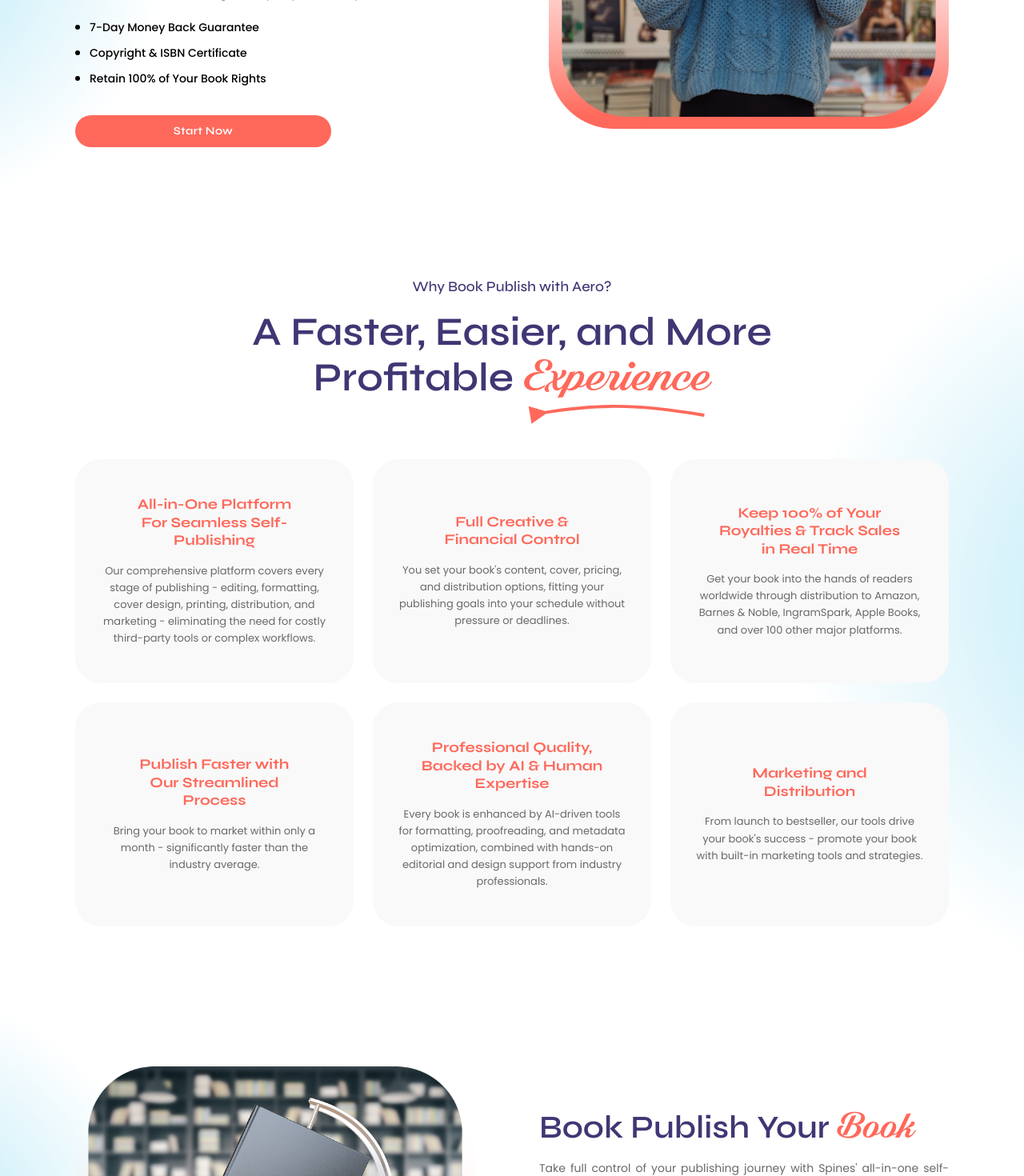
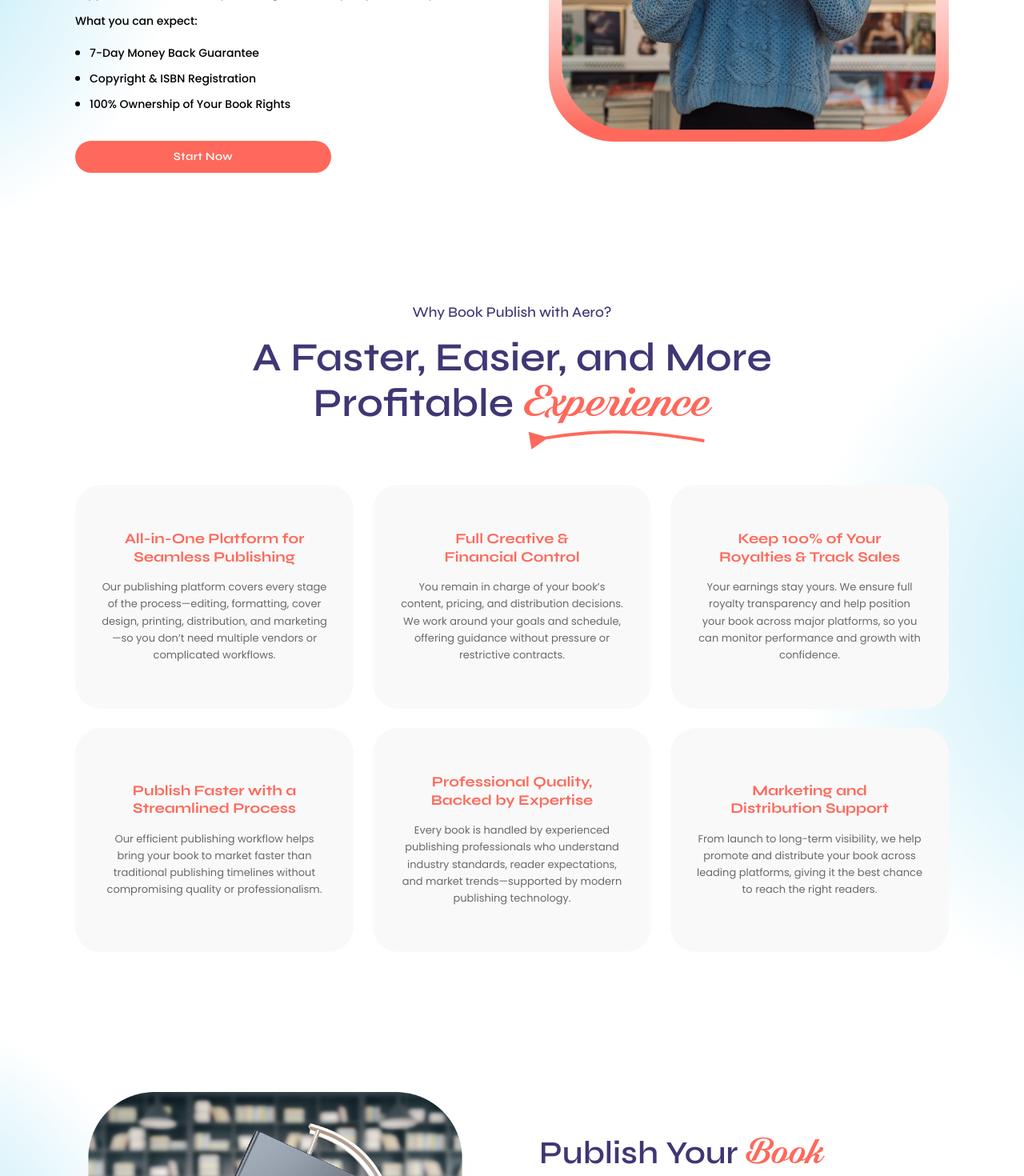
Before and after one commit to Invenzee/aeropublishing, a Next.js app: page /book-publishing in a window 1280 px wide. Shown: the part 1200-2670 px from the top of the page at 80% size. Built offline with nearby package versions, Linux system fonts and the light colour scheme.

Commit message:
book publishing page content updated

```diff
--- a/src/app/book-editing/page.tsx
+++ b/src/app/book-editing/page.tsx
@@ -15,23 +15,23 @@ export default function page() {
     const features = [
         {
             icon: "/feature-icon-1.png",
-            title: "Developmental Editing",
-            description: "Our developmental editing focuses on the big picture of your manuscript. We help refine structure, pacing, plot or argument flow, and overall clarity—ensuring your book is cohesive, engaging, and aligned with reader expectations before moving to final polish."
+            title: "ISBN Registration & Copyright Assistance",
+            description: "We take care of ISBN registration and copyright support to ensure your book is properly identified and protected. Our team manages the technical requirements with accuracy and care, so your book is ready for publication in both print and digital formats."
         },
         {
             icon: "/feature-icon-2.png",
-            title: "Line Editing",
-            description: "Line editing improves the style and readability of your writing. Our editors fine-tune sentence flow, word choice, and tone while preserving your unique voice—helping your manuscript read smoothly and professionally from start to finish."
+            title: "Manuscript Formatting & Layout",
+            description: "Your manuscript is professionally formatted to meet industry standards and platform requirements. We focus on clean layouts, readability, and consistency, ensuring your book looks polished and professional across all editions."
         },
         {
             icon: "/feature-icon-3.png",
-            title: "Copy Editing",
-            description: "Copy editing ensures accuracy and consistency throughout your manuscript. We correct grammar, punctuation, spelling, and syntax while maintaining consistency in language, formatting, and style across your entire book."
+            title: "Cover Design Integration",
+            description: "We integrate your cover design seamlessly into the publishing process. Our team ensures your cover meets technical specifications, aligns with market expectations, and presents your book professionally across all platforms."
         },
         {
             icon: "/feature-icon-4.png",
-            title: "Proofreading",
-            description: "Proofreading is the final quality check before publication. We carefully review your manuscript to catch any remaining errors or inconsistencies, ensuring your book is clean, polished, and ready for print and digital release."
+            title: "Platform Upload & Distribution",
+            description: "We prepare and upload your book to major online retailers and distribution platforms. Your title is correctly formatted, positioned, and ready to reach readers throughout the United States and worldwide in both print and digital marketplaces."
         }
     ];
 
--- a/src/app/book-publishing/page.tsx
+++ b/src/app/book-publishing/page.tsx
@@ -40,7 +40,7 @@ export default function page() {
         <main className="min-h-screen bg-white pb-20">
             <HeroSection
                 title="Book Publishing"
-                description="All-inclusive packages with copyright protection and a 7-day money-back guarantee. Publish your book with ease."
+                description="All-inclusive publishing packages designed to support authors at every stage. With copyright protection, transparent pricing, and a 7-day money-back guarantee, Aero Publishing makes publishing your book simple and stress-free."
             />
             <FeatureSection
                 subtitle="Book Publishing Made Effortless:"
@@ -49,13 +49,16 @@ export default function page() {
                     highlight: "Innovation",
                     suffix: "and Human Expertise"
                 }}
-                description="Take full control of your publishing journey with Spines' all-in-one self-publishing platform. Whether you're launching your first book or adding to your catalog, our advanced technology combined with personalized editorial and publishing expertise ensures your book is professional, polished, and market-ready, without giving up any royalties. From manuscript upload to global distribution and marketing, manage everything through one intuitive dashboard, with the support of your dedicated account manager every step of the way."
+                description="Take full control of your publishing journey with Aero Publishing’s all-in-one self-publishing solutions. Whether you’re launching your first book or expanding your catalog, our streamlined process combines modern publishing tools with personalized editorial and production support.
+                From manuscript submission to final release, our team ensures your book is professionally edited, designed, and prepared for market—without sacrificing creative control or royalties. You’ll have clear guidance, expert support, and a dedicated publishing team every step of the way.
+                "
                 features={[
                     "7-Day Money Back Guarantee",
-                    "Copyright & ISBN Certificate",
-                    "Retain 100% of Your Book Rights"
+                    "Copyright & ISBN Registration",
+                    "100% Ownership of Your Book Rights"
                 ]}
                 imageSrc="/service-feature-section-image.png"
+                hasFeatures={true}
             />
             <BenefitsGridSection
                 subtitle="Why Book Publish with Aero?"
@@ -65,37 +68,39 @@ export default function page() {
                 }}
                 benefits={[
                     {
-                        title: "All-in-One Platform For Seamless Self-Publishing",
-                        description: "Our comprehensive platform covers every stage of publishing - editing, formatting, cover design, printing, distribution, and marketing - eliminating the need for costly third-party tools or complex workflows."
+                        title: "All-in-One Platform for Seamless Publishing",
+                        description: "Our publishing platform covers every stage of the process—editing, formatting, cover design, printing, distribution, and marketing—so you don’t need multiple vendors or complicated workflows."
                     },
                     {
                         title: "Full Creative & Financial Control",
-                        description: "You set your book's content, cover, pricing, and distribution options, fitting your publishing goals into your schedule without pressure or deadlines."
+                        description: "You remain in charge of your book’s content, pricing, and distribution decisions. We work around your goals and schedule, offering guidance without pressure or restrictive contracts."
                     },
                     {
-                        title: "Keep 100% of Your Royalties & Track Sales in Real Time",
-                        description: "Get your book into the hands of readers worldwide through distribution to Amazon, Barnes & Noble, IngramSpark, Apple Books, and over 100 other major platforms."
+                        title: "Keep 100% of Your Royalties & Track Sales",
+                        description: "Your earnings stay yours. We ensure full royalty transparency and help position your book across major platforms, so you can monitor performance and growth with confidence."
                     },
                     {
-                        title: "Publish Faster with Our Streamlined Process",
-                        description: "Bring your book to market within only a month - significantly faster than the industry average."
+                        title: "Publish Faster with a Streamlined Process",
+                        description: "Our efficient publishing workflow helps bring your book to market faster than traditional publishing timelines without compromising quality or professionalism."
                     },
                     {
-                        title: "Professional Quality, Backed by AI & Human Expertise",
-                        description: "Every book is enhanced by AI-driven tools for formatting, proofreading, and metadata optimization, combined with hands-on editorial and design support from industry professionals."
+                        title: "Professional Quality, Backed by Expertise",
+                        description: "Every book is handled by experienced publishing professionals who understand industry standards, reader expectations, and market trends—supported by modern publishing technology."
                     },
                     {
-                        title: "Marketing and Distribution",
-                        description: "From launch to bestseller, our tools drive your book's success - promote your book with built-in marketing tools and strategies."
+                        title: "Marketing and Distribution Support",
+                        description: "From launch to long-term visibility, we help promote and distribute your book across leading platforms, giving it the best chance to reach the right readers."
                     }
                 ]}
             />
             <FeatureSection
                 title={{
-                    prefix: "Book Publish Your",
+                    prefix: "Publish Your",
                     highlight: "Book"
                 }}
-                description="Take full control of your publishing journey with Spines' all-in-one self-publishing platform. Whether you're launching your first book or adding to your catalog, our advanced technology combined with personalized editorial and publishing expertise ensures your book is professional, polished, and market-ready, without giving up any royalties. From manuscript upload to global distribution and marketing, manage everything through one intuitive dashboard, with the support of your dedicated account manager every step of the way."
+                description="Bring your manuscript to life with Aero Publishing’s professional book publishing services. We help authors transform their ideas into polished, publication-ready books through expert editing, design, and production support.
+                Whether you’re publishing for the first time or refining a finished manuscript, our team ensures your book meets industry standards and is ready for print and digital distribution. With a clear process and dedicated guidance, we make publishing approachable, transparent, and author-focused.
+                "
                 imageSrc="/globe-booked.png"
                 isReversed={true}
                 subtitle=""
--- a/src/components/WhyAeroSection.tsx
+++ b/src/components/WhyAeroSection.tsx
@@ -32,7 +32,7 @@ export default function WhyAeroSection({ features, highlightTitle, normalTitle,
                         {boldTitle}
                     </h2>
                     <p className="text-black text-center font-poppins text-sm leading-relaxed max-w-4xl max-sm:text-[14px]">
-                    Publishing doesn’t need to be complicated. We offer a clear, honest, and author-focused publishing experience—keeping you informed, in control, and confident at every stage while delivering professional results you can trust.
+                        Publishing doesn’t need to be complicated. We provide a clear, honest, and author-focused publishing experience—keeping you informed, in control, and confident at every stage while delivering professional results you can trust.
                     </p>
                 </motion.div>
                 <div className="grid grid-cols-2 gap-16 items-center max-lg:grid-cols-1 max-lg:gap-12">
```
